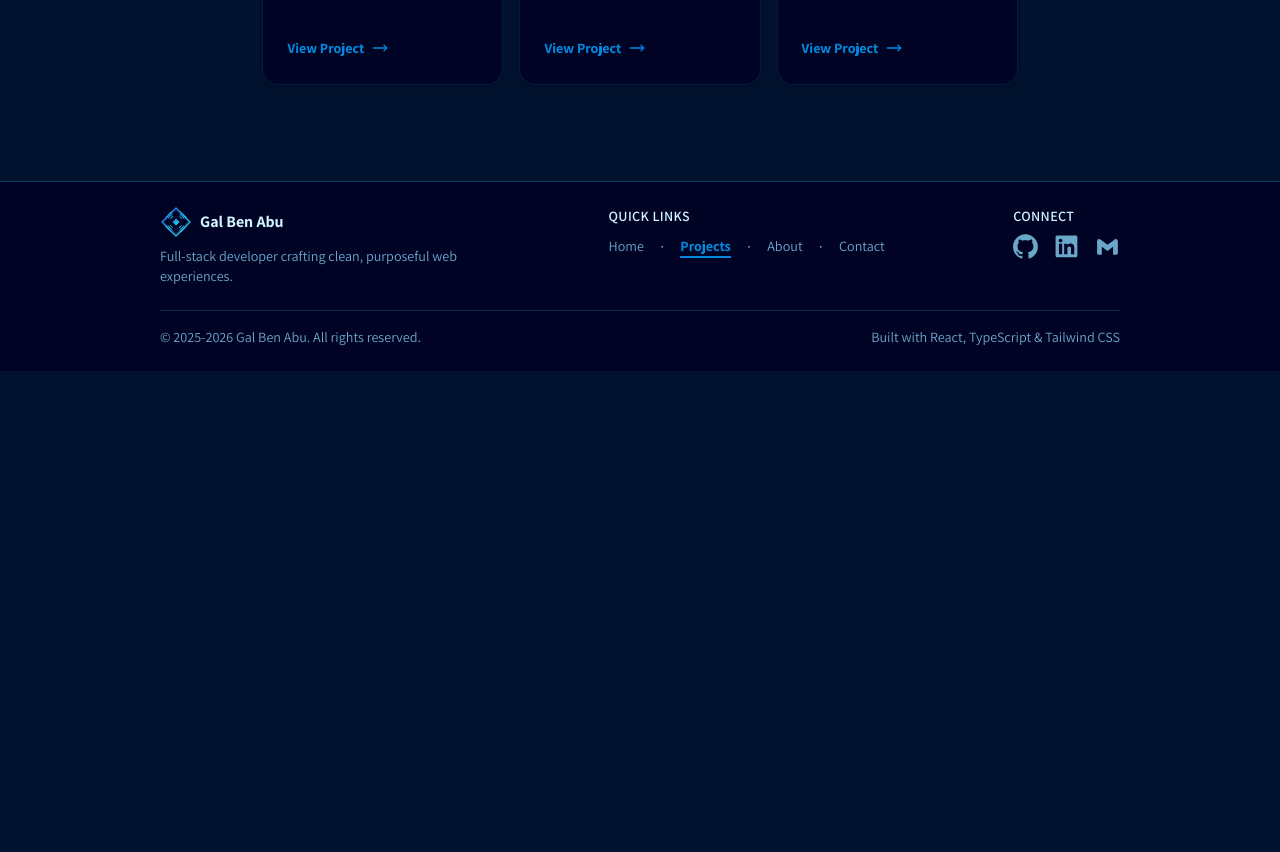
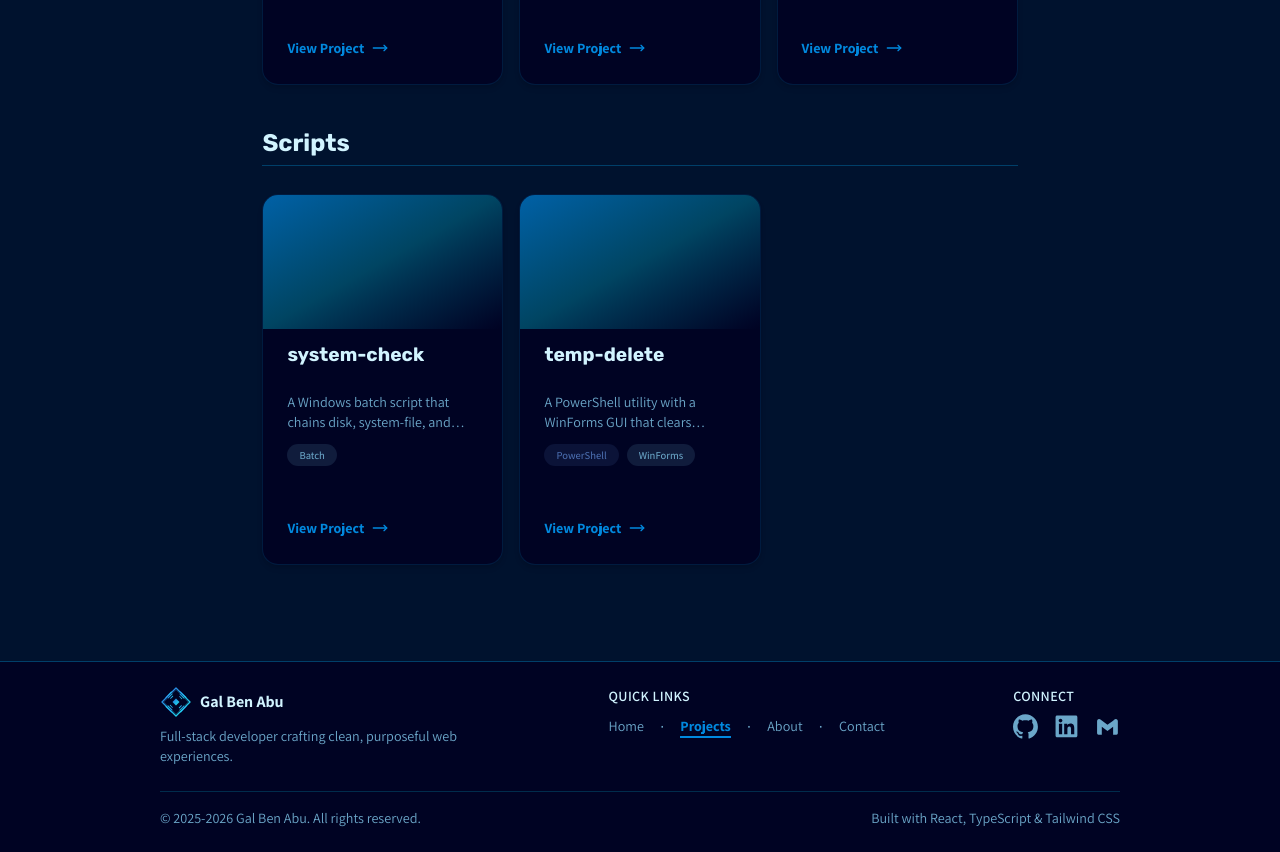
Before and after one commit to Gallucky/gal-portfolio, a React (Vite) app: page /projects in a window 1280 px wide. Shown: the part 3300-4152 px from the top of the page. Before the commit the page ends 3671 px from the top, so only its background shows below. Built offline with nearby package versions, Linux system fonts and the light colour scheme.

Commit message:
feat(projects): add temp-delete and system-check as scripts projects

```diff
--- a/src/data/projects/scriptsProjects/scriptsProjects.ts
+++ b/src/data/projects/scriptsProjects/scriptsProjects.ts
@@ -1,5 +1,6 @@
 import type { Project } from "@data/projects";
-// No script projects added yet - uncomment imports and add entries below as they're written.
+import tempDelete from "./temp_delete/metadata";
+import systemCheck from "./system_check/metadata";
 
 /**
  * A scripts project - a standalone utility script (e.g. PowerShell automation) rather than a
@@ -19,8 +20,7 @@ export type ScriptsProject = Omit<Project, "featured"> & {
  */
 export type ScriptsProjectMetadata = Omit<ScriptsProject, "type" | "featured">;
 
-// Add entries (and their import above) here as scripts get written up.
-const rawScriptsProjects: ScriptsProjectMetadata[] = [];
+const rawScriptsProjects: ScriptsProjectMetadata[] = [tempDelete, systemCheck];
 
 /** An array of scripts projects as project-metadata objects that are in the website. */
 const scriptsProjects: ScriptsProject[] = rawScriptsProjects.map((project) => ({
--- /dev/null
+++ b/src/data/projects/scriptsProjects/system_check/metadata.ts
@@ -0,0 +1,52 @@
+import type { ScriptsProjectMetadata } from "../scriptsProjects";
+
+/**
+ * "system-check" - a Windows batch script that runs a sequence of built-in system integrity
+ * and repair commands (`chkdsk`, `sfc /scannow`, `DISM ... /RestoreHealth`, `gpupdate`) with a
+ * confirmation prompt, then restarts the machine.
+ *
+ * @see https://github.com/Gallucky/system-check for the source.
+ */
+const systemCheck: ScriptsProjectMetadata = {
+    slug: "system-check",
+    stack: ["Batch"],
+    githubLinks: [{ label: "View Repository", url: "https://github.com/Gallucky/system-check" }],
+    content: {
+        en: {
+            title: "system-check",
+            shortDescription:
+                "A Windows batch script that chains disk, system-file, and component-store repair commands into one confirmed run.",
+            overview:
+                "`SystemCheck.bat` runs a fixed sequence of built-in Windows maintenance commands - `chkdsk /f` to check and fix disk errors, `sfc /scannow` to repair corrupted system files, `DISM /Online /Cleanup-Image /RestoreHealth` to repair the component store, and `gpupdate /force` plus `gpupdate /sync` to refresh Group Policy - asking for confirmation before it starts and restarting the machine once it finishes.",
+            architecture:
+                "A single batch file with no external dependencies: it must be run from an elevated Command Prompt or PowerShell window, prompts for confirmation, then executes the maintenance commands in sequence and triggers a restart on completion.",
+            challenges: [
+                "Several of the chained commands (`chkdsk /f`, `DISM ... /RestoreHealth`) require administrator privileges and can be disruptive if run unintentionally, so the script requires an elevated shell and a confirmation prompt before doing anything.",
+                "`chkdsk /f` on the system drive typically can't run while Windows is live, so the script's final restart is what actually lets the disk check complete on next boot rather than being a cosmetic step.",
+            ],
+            lessons: [
+                "Chaining well-known Windows repair tools into one script turns a multi-step manual troubleshooting checklist into a single confirmed command, at the cost of losing the ability to skip an individual step.",
+                "A repair script that ends in an unconditional restart needs a clear confirmation step up front - there's no undoing a `chkdsk`-triggered reboot once it's queued.",
+            ],
+        },
+        he: {
+            title: "system-check",
+            shortDescription:
+                "סקריפט batch ל-Windows ששרשרת פקודות תיקון לדיסק, לקבצי מערכת ולמאגר הרכיבים להרצה אחת מאושרת.",
+            overview:
+                "`SystemCheck.bat` מריץ רצף קבוע של פקודות תחזוקה מובנות ב-Windows - `chkdsk /f` לבדיקה ותיקון שגיאות דיסק, `sfc /scannow` לתיקון קבצי מערכת פגומים, `DISM /Online /Cleanup-Image /RestoreHealth` לתיקון מאגר הרכיבים, ו-`gpupdate /force` יחד עם `gpupdate /sync` לרענון מדיניות קבוצתית - תוך בקשת אישור לפני ההתחלה והפעלה מחדש של המחשב עם הסיום.",
+            architecture:
+                "קובץ batch יחיד ללא תלויות חיצוניות: יש להריץ אותו מחלון Command Prompt או PowerShell מוגבה, הוא מבקש אישור, ולאחר מכן מריץ את פקודות התחזוקה ברצף ומפעיל הפעלה מחדש עם הסיום.",
+            challenges: [
+                "כמה מהפקודות המשורשרות (`chkdsk /f`, `DISM ... /RestoreHealth`) דורשות הרשאות מנהל ועלולות להיות משבשות אם מורצות בטעות, כך שהסקריפט דורש מעטפת מוגבהת ואישור מפורש לפני כל פעולה.",
+                "`chkdsk /f` על כונן המערכת בדרך כלל לא יכול לרוץ בזמן ש-Windows פעיל, כך שההפעלה מחדש בסוף הסקריפט היא בעצם מה שמאפשר לבדיקת הדיסק להשלים באתחול הבא, ולא רק שלב קוסמטי.",
+            ],
+            lessons: [
+                "שרשור כלי תיקון מוכרים של Windows לסקריפט אחד הופך רשימת פתרון תקלות ידנית מרובת שלבים לפקודה אחת מאושרת, במחיר של איבוד היכולת לדלג על שלב בודד.",
+                "סקריפט תיקון שמסתיים בהפעלה מחדש ללא תנאי זקוק לשלב אישור ברור מראש - אין דרך לבטל אתחול שהופעל על ידי `chkdsk` ברגע שהוא תוזמן.",
+            ],
+        },
+    },
+};
+
+export default systemCheck;
--- /dev/null
+++ b/src/data/projects/scriptsProjects/temp_delete/metadata.ts
@@ -0,0 +1,52 @@
+import type { ScriptsProjectMetadata } from "../scriptsProjects";
+
+/**
+ * "temp-delete" - a Windows PowerShell utility that clears temporary files and folders from
+ * selected system locations (Windows Temp, user Temp, Prefetch, WER, SoftwareDistribution
+ * Download) through a small WinForms GUI.
+ *
+ * @see https://github.com/Gallucky/temp-delete for the source.
+ */
+const tempDelete: ScriptsProjectMetadata = {
+    slug: "temp-delete",
+    stack: ["PowerShell", "WinForms"],
+    githubLinks: [{ label: "View Repository", url: "https://github.com/Gallucky/temp-delete" }],
+    content: {
+        en: {
+            title: "temp-delete",
+            shortDescription:
+                "A PowerShell utility with a WinForms GUI that clears temporary files from selected Windows system locations.",
+            overview:
+                "`TempDelete.ps1` launches a simple WinForms GUI that lets you pick one or more common Windows temporary directories - Windows Temp, the current user's Temp folder, Prefetch, WER, and SoftwareDistribution Download - and removes their contents recursively, skipping locked files silently.",
+            architecture:
+                "A single PowerShell script that self-elevates to administrator, hides the console window while the GUI is active, and drives a WinForms checklist plus a progress dialog for the selected cleanup targets. There's no framework or build step - just `System.Windows.Forms` and `System.Drawing` driven directly from PowerShell.",
+            challenges: [
+                "Deleting from system-level temp folders requires administrator rights, so the script checks for and requests elevation before touching any of the target directories.",
+                "Locked or in-use files (common in Windows Temp and Prefetch while the OS is running) needed to be skipped without surfacing errors, so cleanup fails silently per-file rather than aborting the whole run.",
+            ],
+            lessons: [
+                "Hiding the console window while keeping a WinForms GUI visible makes a script feel like a small standalone tool rather than something obviously run from a terminal.",
+                "A GUI checklist over hardcoded directory targets keeps the script safe by default (nothing is deleted until explicitly selected) while still allowing a one-click 'Choose All' for the common case.",
+            ],
+        },
+        he: {
+            title: "temp-delete",
+            shortDescription:
+                "כלי PowerShell עם ממשק WinForms שמנקה קבצים זמניים ממיקומי מערכת נבחרים ב-Windows.",
+            overview:
+                "`TempDelete.ps1` פותח ממשק WinForms פשוט שמאפשר לבחור אחת או יותר מתיקיות הזמניות הנפוצות של Windows - Windows Temp, תיקיית ה-Temp של המשתמש הנוכחי, Prefetch, WER, ו-SoftwareDistribution Download - ומוחק את תוכנן באופן רקורסיבי, תוך דילוג שקט על קבצים נעולים.",
+            architecture:
+                "סקריפט PowerShell יחיד שמעלה את עצמו להרשאות מנהל, מסתיר את חלון הקונסולה בזמן שהממשק הגרפי פעיל, ומפעיל רשימת סימון WinForms יחד עם דיאלוג התקדמות עבור יעדי הניקוי הנבחרים. אין כאן framework או שלב בנייה - רק `System.Windows.Forms` ו-`System.Drawing` מופעלים ישירות מ-PowerShell.",
+            challenges: [
+                "מחיקה מתיקיות זמניות ברמת המערכת דורשת הרשאות מנהל, כך שהסקריפט בודק ומבקש הרשאות מוגברות לפני נגיעה בכל אחת מהתיקיות היעד.",
+                "קבצים נעולים או בשימוש (נפוצים ב-Windows Temp וב-Prefetch בזמן שהמערכת פועלת) נדרשו לדילוג שקט ללא הצגת שגיאות, כך שהניקוי נכשל בשקט לכל קובץ בנפרד במקום לבטל את כל הריצה.",
+            ],
+            lessons: [
+                "הסתרת חלון הקונסולה תוך שמירה על ממשק WinForms גלוי גורמת לסקריפט להרגיש ככלי עצמאי קטן ולא כמשהו שרץ מטרמינל באופן גלוי.",
+                "רשימת סימון גרפית על פני יעדי תיקיות קבועים בקוד שומרת על הסקריפט בטוח כברירת מחדל (שום דבר לא נמחק עד לבחירה מפורשת) תוך אפשרות ל'בחר הכול' בלחיצה אחת למקרה הנפוץ.",
+            ],
+        },
+    },
+};
+
+export default tempDelete;
```
